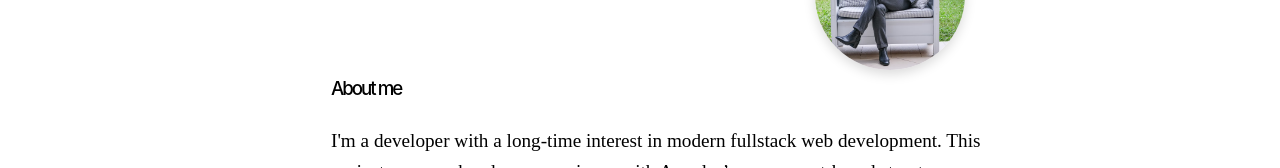
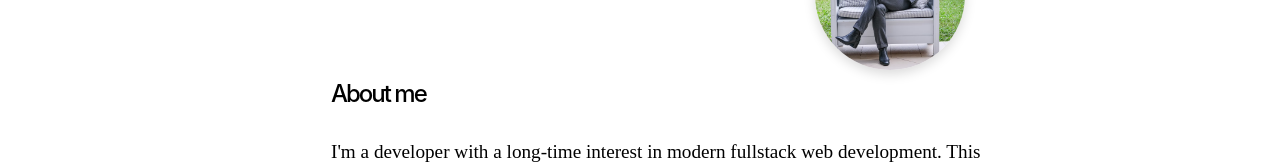
Before and after one commit to sarasjodin/my-first-angular-site, an Angular app: page /about in a window 1280 px wide. Shown: the part 841-1009 px from the top of the page. Built offline with nearby package versions, Linux system fonts and the light colour scheme.

Commit message:
Improved heading size for the about page

```diff
--- a/src/app/pages/about/about.html
+++ b/src/app/pages/about/about.html
@@ -45,7 +45,7 @@
       </picture>
     </div>
   </div>
-  <h3>About me</h3>
+  <h2>About me</h2>
   <p>
     I'm a developer with a long-time interest in modern fullstack web
     development. This project gave me hands-on experience with Angular’s
```
